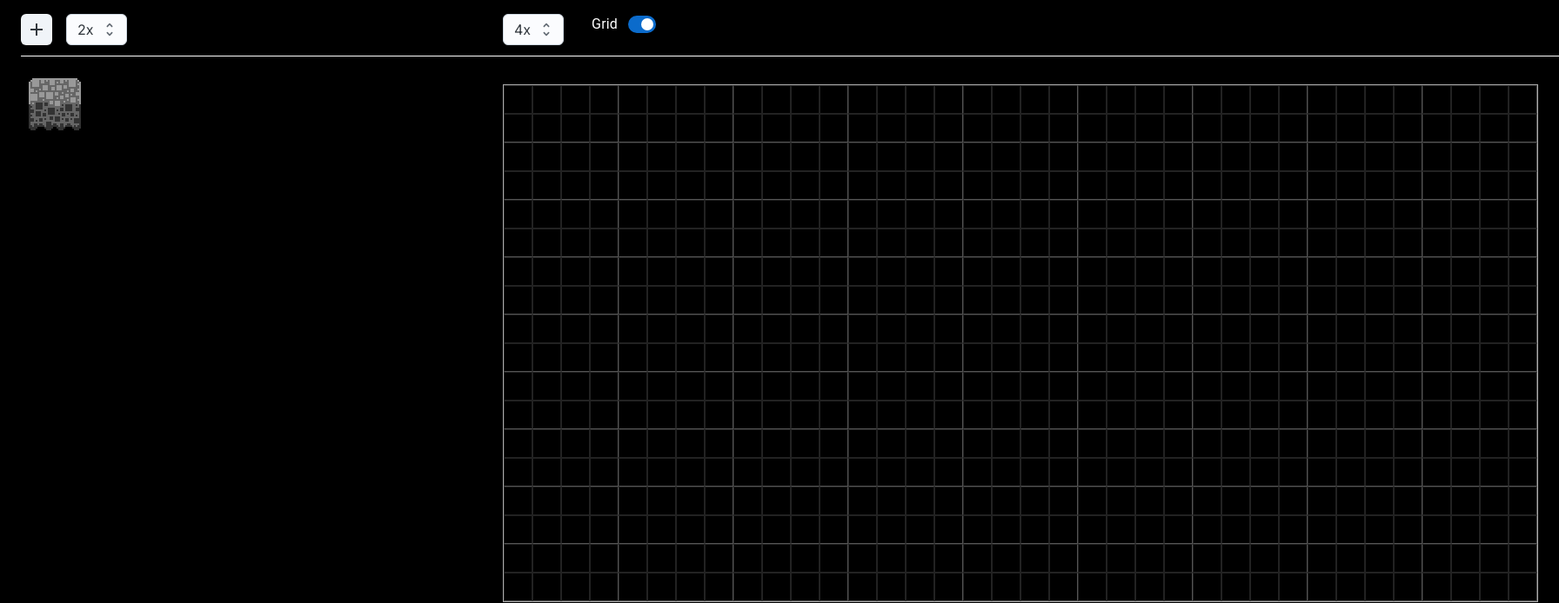
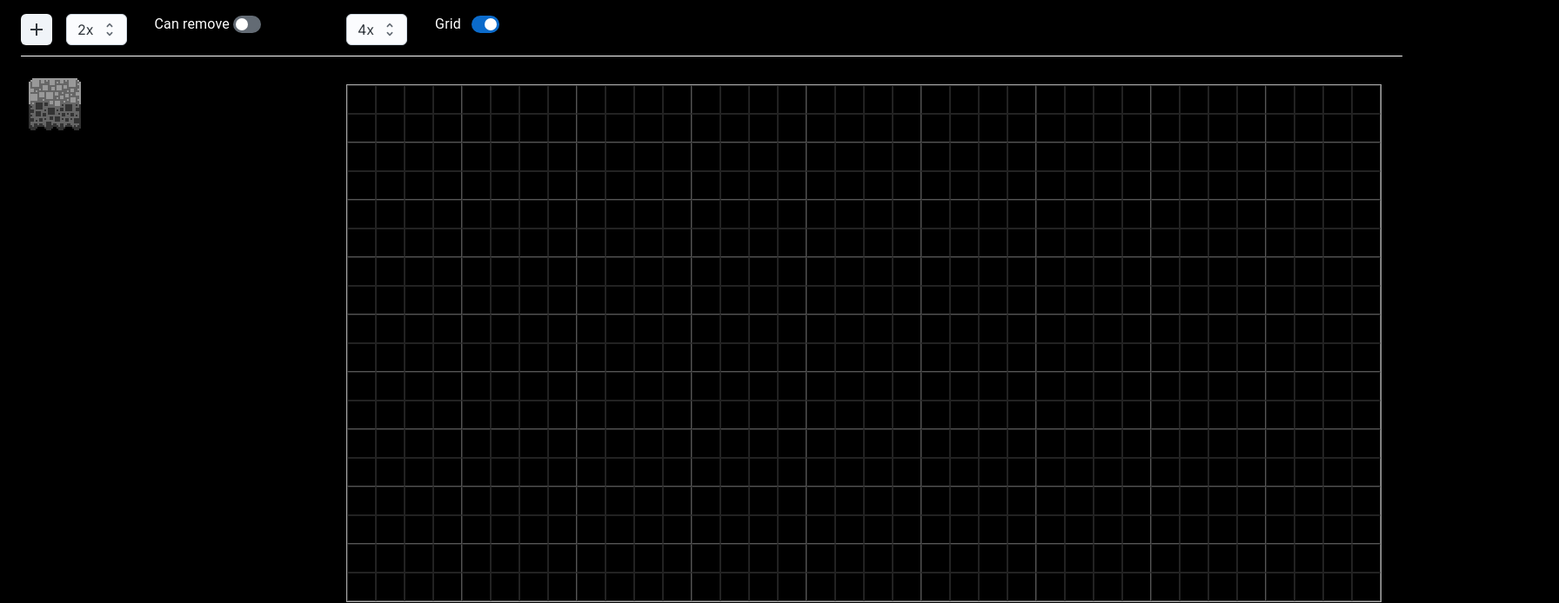
Before and after one commit to izolenta/levelion, a React (Vite) app: page / in a window 1280 px wide. Shown: the top 694 px of the page at 87% size, 1792 px wide, since content can reach past the window. Built offline with nearby package versions, Linux system fonts and the light colour scheme.

Commit message:
in progress

```diff
--- a/src/App.css
+++ b/src/App.css
@@ -3,8 +3,8 @@
     display: flex;
 }
 .sprite-list {
-    width: 530px;
-    min-width: 530px;
+    min-width: 350px;
+    width: 350px;
 }
 .level-editor {
     flex-grow: 1;
--- a/src/features/sprite_list/sprite/sprite.tsx
+++ b/src/features/sprite_list/sprite/sprite.tsx
@@ -15,6 +15,7 @@ const Sprite: FC<SpriteProps> = ({ sprite}) => {
   const imgRef = useRef<HTMLDivElement>(null);
   const scaleFactor = useAppSelector((state) => state.sprite_list.scaleFactor);
   const isSelected = useAppSelector((state) => state.sprite_list.selectedSpriteId === sprite.id);
+  const canRemove = useAppSelector((state) => state.sprite_list.showDeleteButtons);
   const dispatch = useAppDispatch();
 
   const [hover, setHover] = useState(false);
@@ -54,19 +55,19 @@ const Sprite: FC<SpriteProps> = ({ sprite}) => {
         width={sprite.width * scaleFactor}
         height={sprite.height * scaleFactor}
       />
-      {/*{hover && (*/}
-      {/*  <IconButton sx={{*/}
-      {/*    "--IconButton-size": "8px",*/}
-      {/*    "position": "absolute",*/}
-      {/*    "top": "-6px",*/}
-      {/*    "right": "-6px",*/}
-      {/*    "opacity": "0.9",*/}
-      {/*  }}*/}
-      {/*  variant="soft"*/}
-      {/*  onClick={() => spriteDelete()}>*/}
-      {/*    <CloseIcon sx={{ fontSize: 14 }}/>*/}
-      {/*  </IconButton>*/}
-      {/*)}*/}
+      {hover && canRemove && (
+        <IconButton sx={{
+          "--IconButton-size": "8px",
+          "position": "absolute",
+          "top": "-6px",
+          "right": "-6px",
+          "opacity": "0.9",
+        }}
+        variant="soft"
+        onClick={() => spriteDelete()}>
+          <CloseIcon sx={{ fontSize: 14 }}/>
+        </IconButton>
+      )}
     </div>
   );
 }
--- a/src/features/sprite_list/sprite_list_slice.ts
+++ b/src/features/sprite_list/sprite_list_slice.ts
@@ -9,6 +9,7 @@ export interface SpriteListState {
   sprites: SpriteModel[],
   scaleFactor: number,
   selectedSpriteId: string | null
+  showDeleteButtons: boolean
 }
 
 const initialState: SpriteListState = {
@@ -24,6 +25,7 @@ const initialState: SpriteListState = {
   ],
   scaleFactor: 2,
   selectedSpriteId: null,
+  showDeleteButtons: false,
 }
 
 const storeToLocalStorage = (state: SpriteListState) => {
@@ -51,6 +53,9 @@ export const spriteListSlice = createSlice({
     setScaleFactor: (state, action: PayloadAction<number>) => {
       state.scaleFactor = action.payload;
       storeToLocalStorage(state);
+    },
+    changeDeleteVisibility: (state, action: PayloadAction<boolean>) => {
+      state.showDeleteButtons = action.payload;
     },
     deleteSprite: (state, action: PayloadAction<string>) => {
       state.sprites = state.sprites.filter((sprite) => sprite.id !== action.payload);
@@ -82,6 +87,7 @@ export const {
   deleteSprite,
   setScaleFactor,
   loadFromLocalStorage,
+  changeDeleteVisibility,
 } = spriteListSlice.actions
 
 export const {
--- a/src/features/sprite_list/sprite_toolbar/sprite_toolbar.tsx
+++ b/src/features/sprite_list/sprite_toolbar/sprite_toolbar.tsx
@@ -1,20 +1,24 @@
 import "./sprite_toolbar.css"
-import React, { useEffect, useRef } from "react"
+import type React from "react";
+import { useRef } from "react"
 import type { SpriteModel } from "../model/sprite_model"
 import { v4 as uuid } from "uuid";
 import { getImageDimensions } from "../../../utils/utils"
 import { useAppDispatch, useAppSelector } from "../../../app/hooks"
-import { addSprites, setScaleFactor } from "../sprite_list_slice"
+import { addSprites, changeDeleteVisibility, setScaleFactor } from "../sprite_list_slice"
 import IconButton from '@mui/joy/IconButton';
 import Box from '@mui/joy/Box';
 import AddIcon from '@mui/icons-material/Add';
 import Select from '@mui/joy/Select';
 import Option from '@mui/joy/Option';
+import { FormControlLabel, FormGroup } from "@mui/material"
+import { Switch } from "@mui/joy"
 
 const SpriteToolbar = () => {
 
   const dispatch = useAppDispatch();
   const scaleFactor = useAppSelector((state) => state.sprite_list.scaleFactor);
+  const deleteVisible = useAppSelector((state) => state.sprite_list.showDeleteButtons);
 
   const fileInputRef = useRef<HTMLInputElement>(null);
   const openFileLoadDialog = () => {
@@ -57,6 +61,9 @@ const SpriteToolbar = () => {
     dispatch(setScaleFactor(newValue || 3));
   }
 
+  const changeDeleteButtonVisible = (evt: React.ChangeEvent<HTMLInputElement>) => {
+    dispatch(changeDeleteVisibility(evt.target.checked));
+  }
   return (
     <div>
       <Box sx={{ display: 'flex', gap: 2, flexWrap: 'wrap', alignItems: 'left' }}>
@@ -69,6 +76,15 @@ const SpriteToolbar = () => {
           <Option value={3}>3x</Option>
           <Option value={4}>4x</Option>
         </Select>
+        <FormGroup>
+          <FormControlLabel control={
+            <Switch
+              checked={deleteVisible}
+              onChange={(evt) => changeDeleteButtonVisible(evt)}
+              sx={{marginLeft: '4px'}} />
+          } label="Can remove" labelPlacement="start" sx={{color: 'white'}}/>
+        </FormGroup>
+
       </Box>
       <input
         ref={fileInputRef}
```
